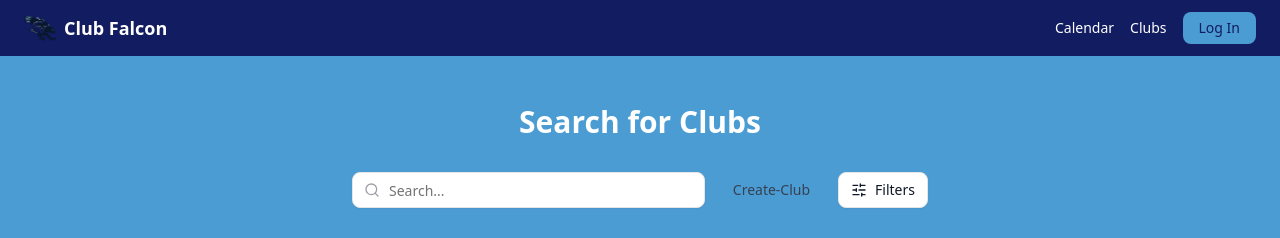
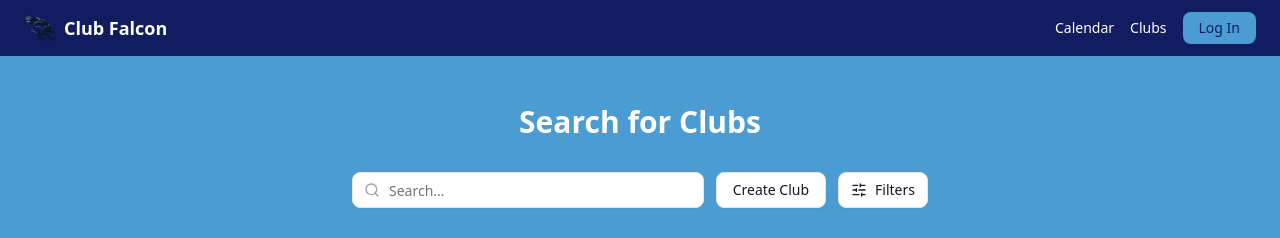
Before and after one commit to CVHS-HSDI-2026/Period1_Project, a Next.js app: page /clubs in a window 1280 px wide. Shown: the top 238 px of the page. Built offline with nearby package versions, Linux system fonts and the light colour scheme; no server answers.

Commit message:
Struggling to make a button that redirects to Create Club page

```diff
--- a/app/clubs/page.tsx
+++ b/app/clubs/page.tsx
@@ -126,6 +126,7 @@ export default function ClubsPage() {
   }, [search]);
 
   return (
+
     <div className="min-h-screen px-6 py-12">
       <div className="mx-auto flex max-w-4xl flex-col items-center gap-8">
         <h1 className="text-3xl font-bold text-white">Search for Clubs</h1>
@@ -142,15 +143,15 @@ export default function ClubsPage() {
               onChange={(e) => setSearch(e.target.value)}
             />
           </div>
+
           <div className="flex flex-wrap items-center gap-2 md:flex-row">
-            <Button asChild variant="outline">Create Club</Button>
-            <Link
-                  href="/Create-Club"
-                  className="flex items-center gap-2 px-4 py-2 text-sm text-gray-700 hover:bg-gray-100"
-                >
-                  Create-Club
-                </Link>
+            <Button asChild variant="outline">
+            <Link href="/clubs/create-club">
+              Create Club
+            </Link>
+            </Button>
           </div>
+
           <DropdownMenu>
             <DropdownMenuTrigger asChild>
               <Button variant="outline" size="default" className="gap-2 bg-white">
```
